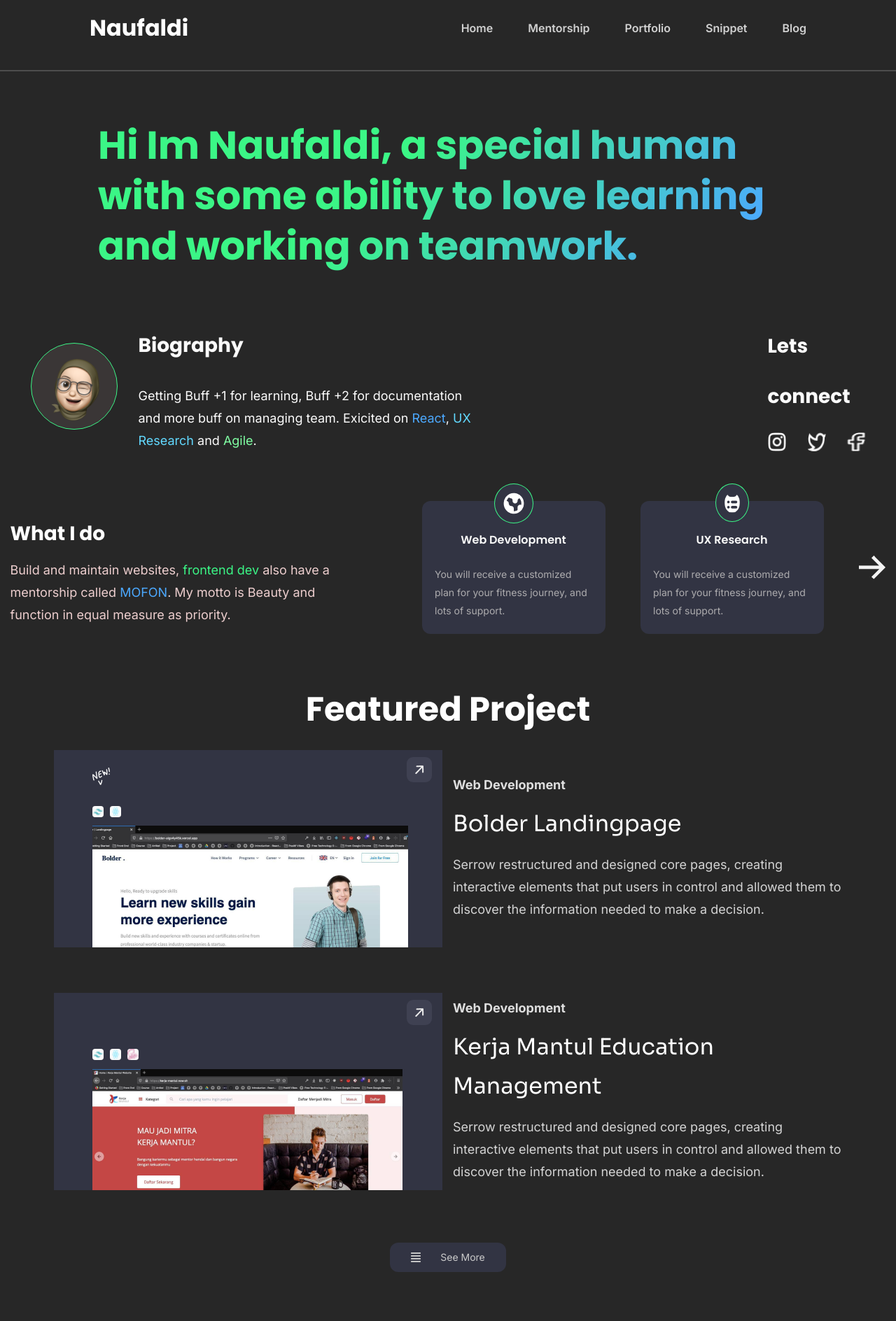
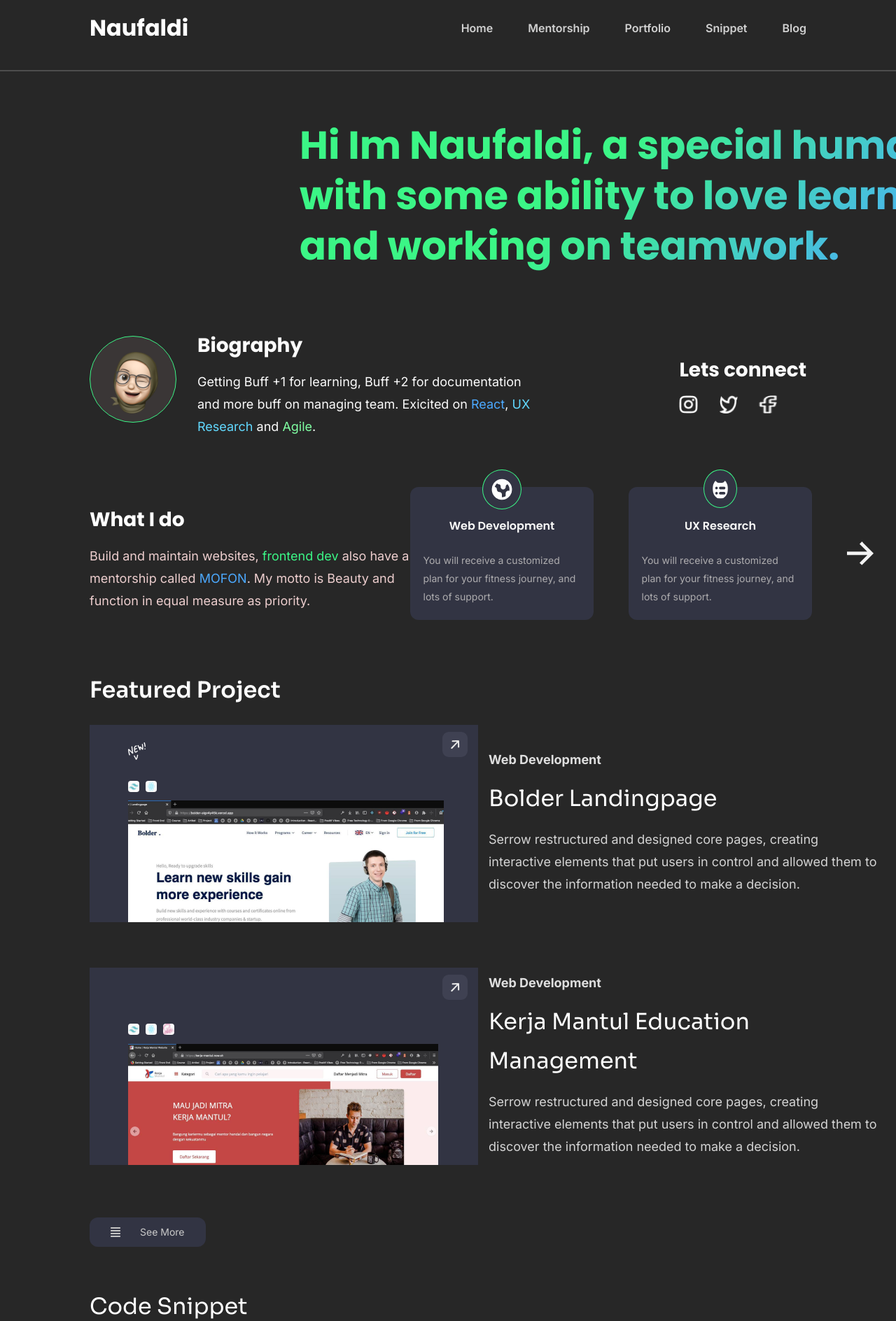
Before and after one commit to leticialiveira/Portfolio-Leticia, a Vue app: page / in a window 1280 px wide. Shown: the top 1888 px of the page at 70% size. Built offline with nearby package versions, Linux system fonts and the light colour scheme.

Commit message:
atualizei parte estrutural

```diff
--- a/src/App.vue
+++ b/src/App.vue
@@ -55,7 +55,6 @@ header {
 
 .section-biography {
   display: flex;
-  align-items: center;
   flex-direction: column;
   gap: 70px;
   margin-top: 70px;
@@ -65,7 +64,7 @@ header {
 
 .section-project {
   display: flex;
-  align-items: center;
+  align-items: start;
   flex-direction: column;
   font-family: "Poppins", sans-serif;
   margin-top: 80px;
@@ -79,7 +78,7 @@ header {
   color: #ffffff;
   margin-top: 40px;
   display: flex;
-  align-items: center;
+  align-items: start;
   flex-direction: column;
   gap: 30px;
 }
--- a/src/components/SectionBiography.vue
+++ b/src/components/SectionBiography.vue
@@ -66,21 +66,21 @@
   -webkit-background-clip: text;
   -webkit-text-fill-color: transparent;
   background-clip: text;
-  text-fill-color: transparent;
+  /* text-fill-color: transparent; */
   font-family: 'Poppins', sans-serif;
   font-style: normal;
   font-weight: 700;
   font-size: 56px;
   line-height: 72px;
   width: 1000px;
+  margin-left: 300px;
 }
 
 .persona-biography {
   display: flex;
   align-items: center;
-  justify-content: center;
+  justify-content: space-between;
   flex-direction: row;
-  gap: 400px;
 }
 
 .persona-history img {
@@ -100,7 +100,7 @@
   display: flex;
   flex-direction: column;
   align-items: start;
-  gap: 20px;
+
   color: #fbfbfb;
 }
 
@@ -136,7 +136,6 @@
   flex-direction: column;
   align-items: start;
   color: #fbfbfb;
-  gap: 15px;
 }
 
 .link-biography h2 {
@@ -161,8 +160,8 @@
 .about {
   display: flex;
   align-items: center;
+  justify-content: space-around;
   flex-direction: row;
-  gap: 130px;
 }
 
 .about-text {
--- a/src/components/SectionProject.vue
+++ b/src/components/SectionProject.vue
@@ -52,12 +52,11 @@
 
 <style scoped>
 .title {
+  font-family: "Sora";
   font-style: normal;
   display: flex;
   align-items: start;
-  font-weight: 700;
-  font-size: 48px;
-  line-height: 56px;
+  font-weight: 600;
   color: #ffffff;
   margin-bottom: 30px;
 }
```
